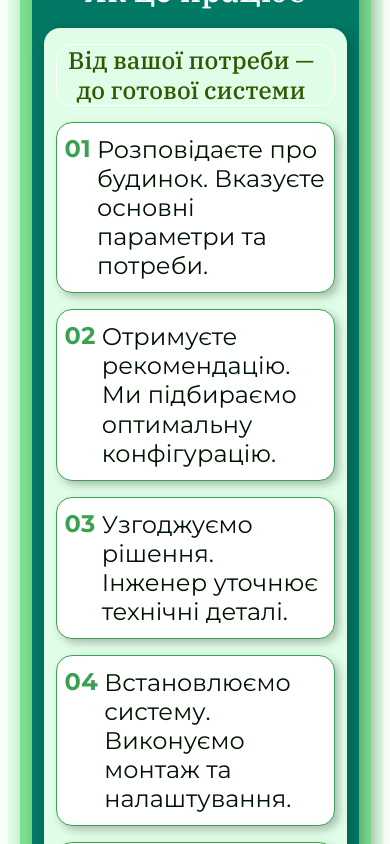
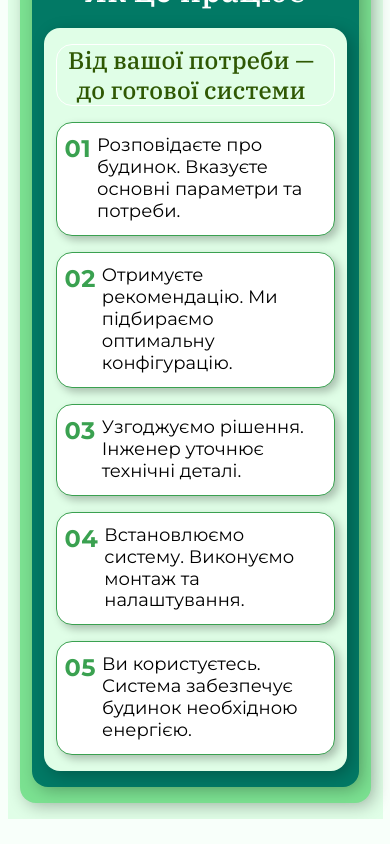
Before and after one commit to Rdazochka/EnerHome, a Next.js app: page / in a window 390 px wide. Shown: the part 800-1644 px from the top of the page. After the commit the page ends 1619 px from the top, so only its background shows below. Built offline with nearby package versions, Linux system fonts and the light colour scheme.

Commit message:
fix: correct mobile stepContent font styles

```diff
--- a/components/HowItWorks/HowItWorks.module.css
+++ b/components/HowItWorks/HowItWorks.module.css
@@ -92,13 +92,13 @@
   flex-shrink: 0;
 }
 
-  .stepContent {
-    font-family: var(--font-montserrat);
-    font-weight: 400;
-    font-size: 24px;
-    line-height: 121%;
-    color: var(--color-text);
-  }
+.stepContent {
+  font-family: var(--font-montserrat);
+  font-weight: 400;
+  font-size: 18px;
+  line-height: 122%;
+  color: #000;
+}
 
 .stepTitle {
   font-weight: 400;
```
